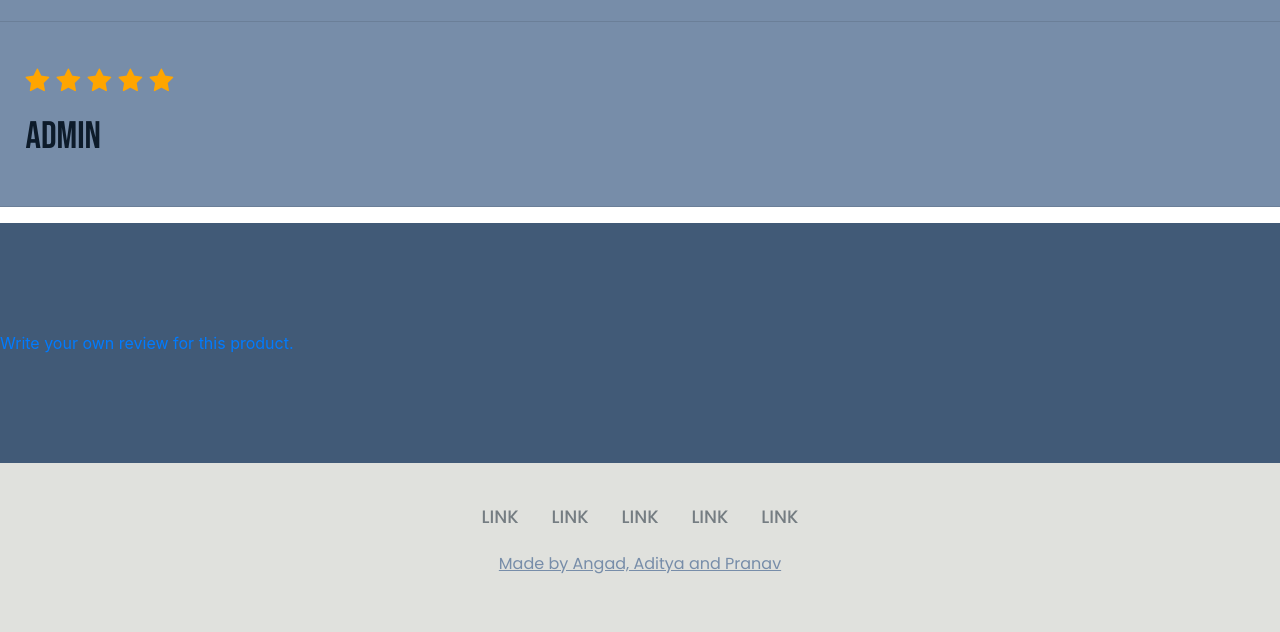
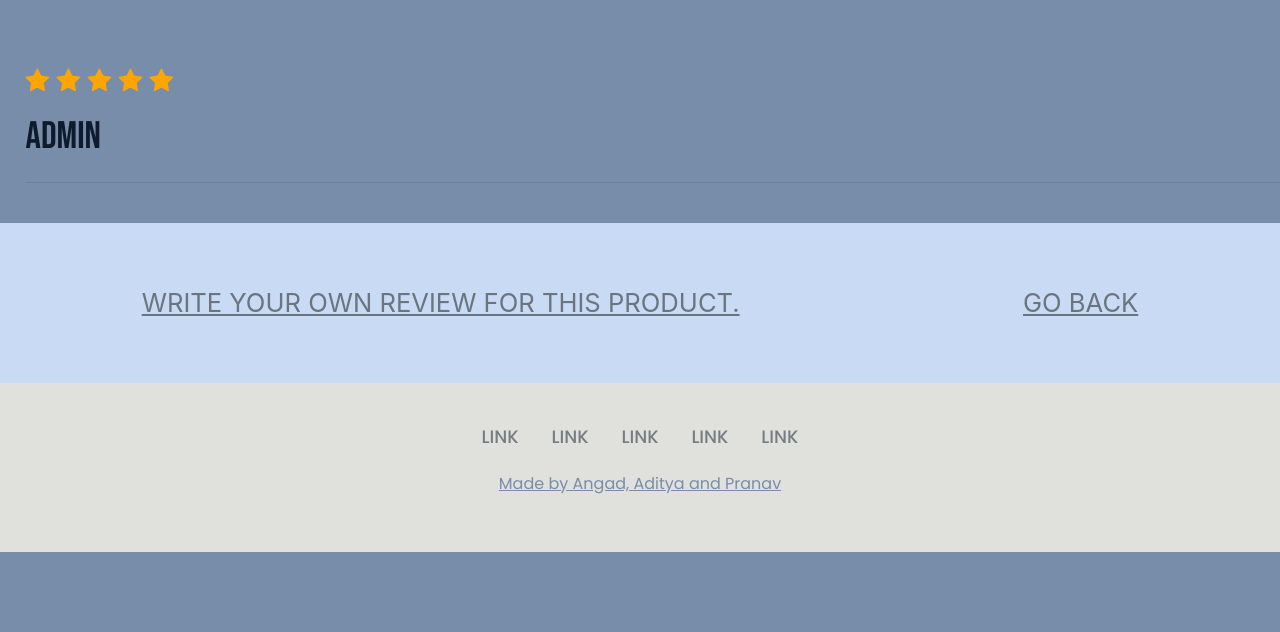
Before and after one commit to Pranav132/Amazoff, a Django app: page /review/1 in a window 1280 px wide. Shown: the part 2680-3312 px from the top of the page. After the commit the page ends 3232 px from the top, so only its background shows below. Run offline with Django 3.2, Linux system fonts and the light colour scheme; data comes from the database, SQL or seed files in the repository; both versions use the stored data as it was after the commit; some libraries are stand-ins or nearby versions.

Commit message:
styling changes

```diff
--- a/Amazoff/products/models.py
+++ b/Amazoff/products/models.py
@@ -164,7 +164,6 @@ class WishlistItem(models.Model):
 class Addresses(models.Model):
     customer = models.ForeignKey(
         Customer, on_delete=models.SET_NULL, null=True)
-    cart = models.ForeignKey(Cart, on_delete=models.SET_NULL, null=True)
     addressLine1 = models.CharField(max_length=100, null=False)
     addressLine2 = models.CharField(max_length=100, null=True, blank=True)
     city = models.CharField(max_length=100, null=False)
--- a/Amazoff/products/static/css/style-productpage.css
+++ b/Amazoff/products/static/css/style-productpage.css
@@ -22,7 +22,6 @@
 }
 
 .text {
-  padding-top: 5vh;
   background: var(--shadow-blue);
   font-family: "Bebas Neue", sans-serif;
   padding-left: 2%;
@@ -39,7 +38,7 @@
 }
 
 .priceandrating {
-  padding: 3% 0;
+  padding: 2% 0;
   display: flex;
   flex-direction: row;
   flex-wrap: wrap;
@@ -60,7 +59,7 @@
 .product-description {
   font-family: "Poppins", sans-serif;
   font-size: 1.5vmax;
-  padding: 3% 5%;
+  padding: 0 5% 3% 5%;
   text-align: left;
 }
 
--- a/Amazoff/products/static/css/style-rating.css
+++ b/Amazoff/products/static/css/style-rating.css
@@ -8,7 +8,7 @@
 }
 
 html {
-  background-color: var(--bdazzled-blue);
+  background-color: var(--platinum);
 }
 
 .title {
@@ -113,7 +113,7 @@ html {
 .text {
   padding-top: 15vh;
   font-size: 2.5vmin;
-  font-family: "Quicksand", sans-serif;
+  font-family: "Poppins", sans-serif;
 }
 
 .popup.active .content {
@@ -144,8 +144,31 @@ html {
 
 .own {
   height: 30vh;
-  background: var(--bdazzled-blue);
+  background: var(--shadow-blue);
+  color: var(--platinum);
   display: flex;
-  justify-content: flex-start;
+  justify-content: center;
   align-items: center;
+  font-size: 3vmax;
 }
+
+.write {
+  height: 20vh;
+  display: flex;
+  justify-content: space-around;
+  align-items: center;
+  font-size: 2vmax;
+  text-transform: uppercase;
+  background: #c9daf5;
+}
+
+.write a {
+  color: var(--gray);
+  cursor: pointer;
+  text-decoration: underline;
+}
+
+.write a:hover {
+  color: #000;
+  text-decoration: none;
+}
--- a/Amazoff/products/templates/checkout.html
+++ b/Amazoff/products/templates/checkout.html
@@ -4,7 +4,7 @@
 {% endblock %}
 {% block content %}
 
-<h1>Hello, {{ user_name }}</h1>
+<h1>Hello, <span style="text-transform: capitalize;">{{ user.first_name }}</span></h1>
 
 {% if outofstock %}
     <script>
@@ -42,6 +42,9 @@
 
 {% if user_addresses %}
     <!-- add addresses to choose from -->
+    {% for address in user_addresses %}
+    <p>{{address}}</p>
+    {% endfor %}
     <a href="{% url 'newAddress' %}"><button>Add new address</button></a>
 
 {% else %}
--- a/Amazoff/products/templates/reviews.html
+++ b/Amazoff/products/templates/reviews.html
@@ -29,7 +29,9 @@ then if there is description, description -->
 <div class="username">{{rating.user}}</div>
 {% if rating.review %}
     <div class = "review">{{rating.review}}</div>
+
 {% endif %}
+<hr>
 <div class="delete">
 {% if user == rating.user %}
     <i class="bi bi-trash-fill" onclick="togglePopup('{{rating.id}}')"></i>
@@ -38,15 +40,18 @@ then if there is description, description -->
 </div>
 
 <br>
-<hr>
+
 {% endfor %}
 </div>
 {% else %}
-<h3 class = "own">No reviews yet, be the first to write a review!</h3>
+<div class = "own">No reviews yet, be the first to write a review!</div>
 {% endif %}
 
-<a href = "{% url 'newReview' product_id=product_id %}" class = "own">Write your own review for this product.</a>
+<div class="write">
+<a href = "{% url 'newReview' product_id=product_id %}">Write your own review for this product.</a>
+<a href = "{% url 'product_page' product_id=product_id %}">Go Back</a>
 <!-- should go to review form page -->
+</div>
 
 {% for rating in ratings %}
 <section class = "popup" id = "{{rating.id}}">
--- a/Amazoff/products/views.py
+++ b/Amazoff/products/views.py
@@ -237,6 +237,7 @@ def faq(request):
     return render(request, "faq.html")
 
 
+@login_required
 def checkout(request):
     user = request.user
     customer = Customer.objects.get(user=user)
@@ -244,7 +245,7 @@ def checkout(request):
     cart_items = CartItem.objects.filter(cart=current_cart.id)
     print(cart_items)
     user_name = user.first_name
-    user_addresses = Addresses.objects.filter(customer=customer)
+    user_addresses = Addresses.objects.filter(customer=customer).all()
     print(user)
     print(user_addresses)
 
@@ -299,14 +300,12 @@ def checkout(request):
         print(price_quant_totals)
         print(outofstock)
 
-    return render(request, "checkout.html", {"user": user, "price_quant_totals": price_quant_totals, "total_price": total_price, "total_quant": total_quant, "outofstock": outofstock})
+    return render(request, "checkout.html", {"user": user, "price_quant_totals": price_quant_totals, "total_price": total_price, "total_quant": total_quant, "outofstock": outofstock, "user_addresses": user_addresses})
 
     return HttpResponse("There seems to have been an error. Didn't account for you being an absolute moron")
 
 
 def newAddress(request):
-    user = Customer.objects.get(user=request.user)
-    print(user)
     cart = Cart.objects.get(user=request.user)
 
     if request.method == 'GET':
```
Also changed, not shown: Amazoff/db.sqlite3, Amazoff/products/migrations/0001_initial.py (added), Amazoff/products/migrations/__init__.py (added).
